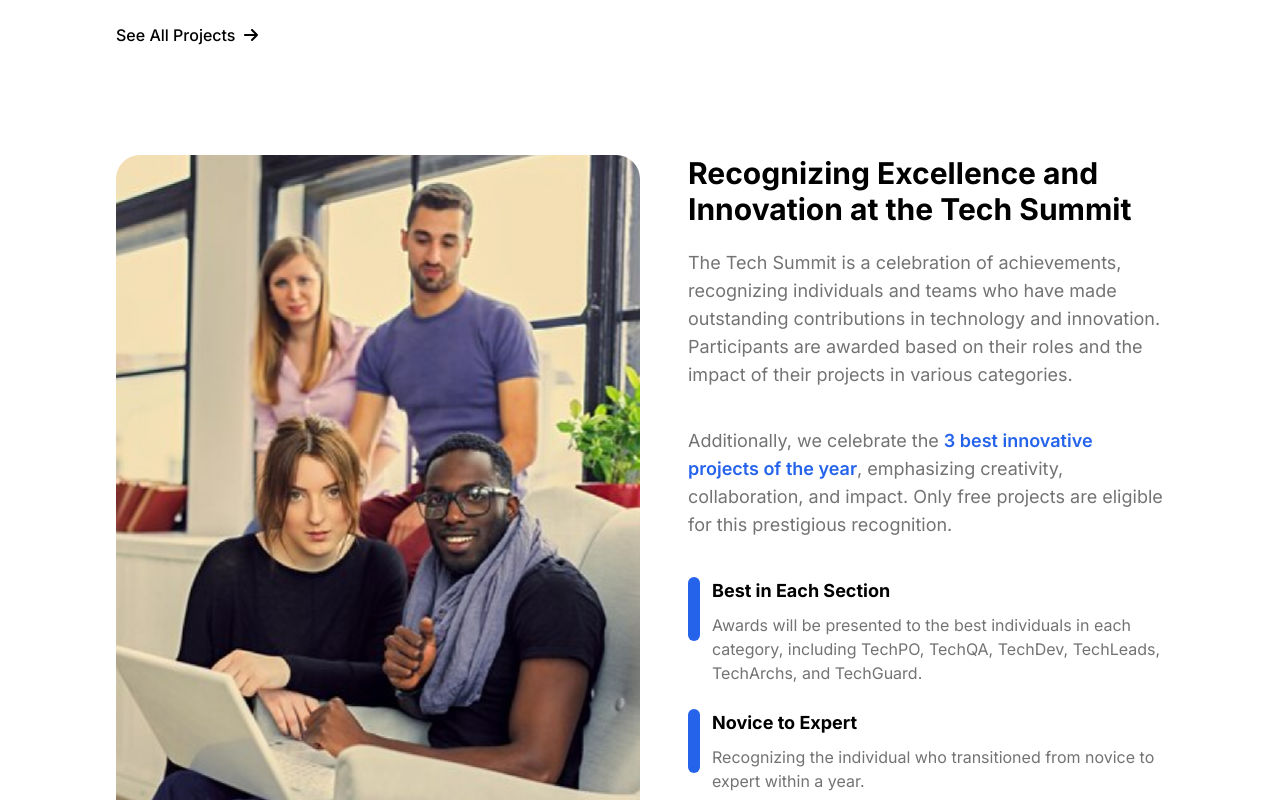
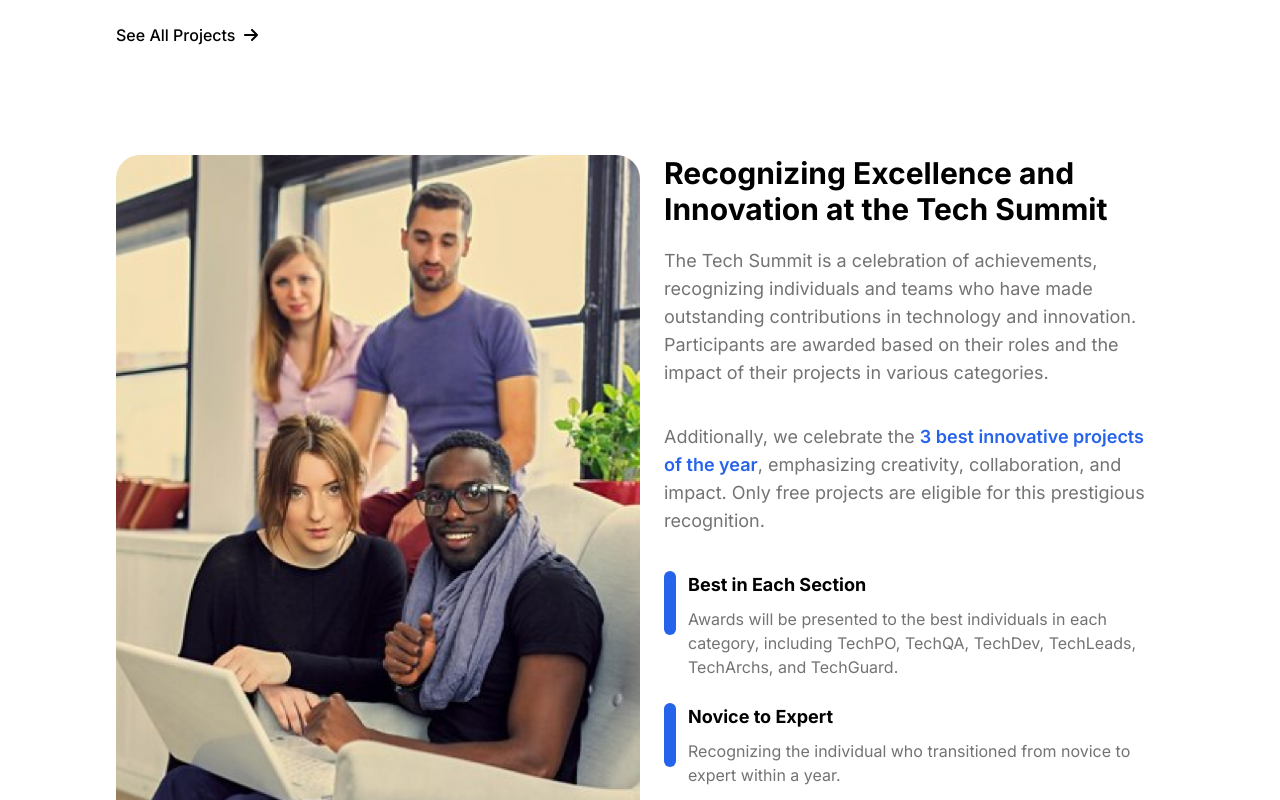
Before and after one commit to techtalentscity/techtalentscity.github.io, a React (Vite) app: page / in a window 1280 px wide. Shown: the part 1580-2380 px from the top of the page. Built offline with nearby package versions, Linux system fonts and the light colour scheme.

Commit message:
Update event.jsx

```diff
--- a/src/Pages/Home/event.jsx
+++ b/src/Pages/Home/event.jsx
@@ -3,11 +3,11 @@ import Container from '../../components/Container';
 
 const Events = () => {
   return (
-    <Container className="flex flex-col lg:flex-row gap-6 md:gap-10 lg:gap-12 p-8 bg-white 2xl:px-36">
-      <div className="lg:w-[50%] lg:h-[746px] flex justify-center mb-2 lg:mb-0 shrink-0 ">
+    <Container className="flex flex-col lg:flex-row gap-6 md:gap-6 lg:gap-6 p-8 bg-white 2xl:px-36">
+      <div className="lg:w-[50%] flex justify-center mb-2 lg:mb-0 shrink-0">
         <img src={image} alt="Awards and Recognition" className="object-cover object-center rounded-3xl" />
       </div>
-      <div className="w-full flex flex-col gap-5 justify-between h-full lg:h-[746px]">
+      <div className="w-full flex flex-col gap-5 justify-between h-auto">
         <h2 className="text-2xl xl:text-3xl font-bold">
           Recognizing Excellence and Innovation at the Tech Summit
         </h2>
```
